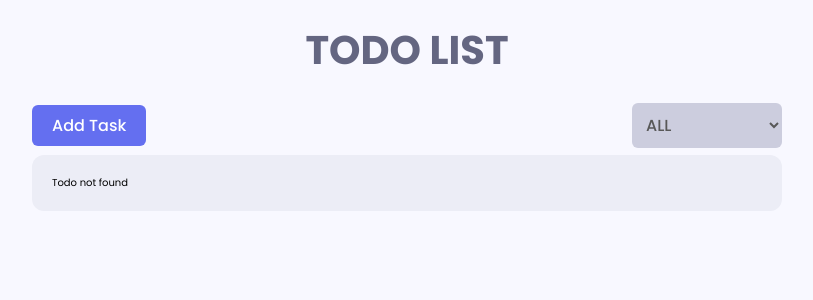
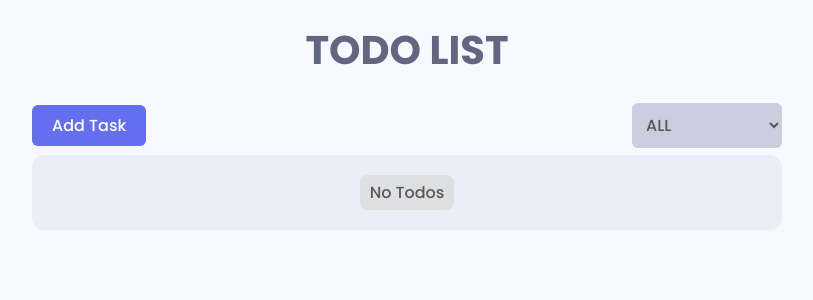
Before and after one commit to uct-trk/Redux-Todo, a React (Create React App) app: page / in a window 1280 px wide. Before the commit this address had no page. Shown: the top 300 px of the page, without its empty margins (233-1046 px from the left). Built offline with nearby package versions, Linux system fonts and the light colour scheme.

Commit message:
animation

```diff
--- a/src/components/AppContent.jsx
+++ b/src/components/AppContent.jsx
@@ -1,26 +1,55 @@
-import React from 'react'
-import { useSelector } from 'react-redux'
-import TodoItem from './TodoItem'
-import styles from '../styles/modules/app.module.scss'
+import { AnimatePresence,motion } from "framer-motion";
+import { useSelector } from "react-redux";
+import TodoItem from "./TodoItem";
+import styles from "../styles/modules/app.module.scss";
+
+const container = {
+  hidden: { opacity: 1 },
+  visible: {
+    opacity: 1,
+    scale: 1,
+    transition: {
+      staggerChildren: 0.2,
+    },
+  },
+};
+const child = {
+  hidden: { y: 20, opacity: 0 },
+  visible: {
+    y: 0,
+    opacity: 1,
+  },
+};
 
 export const AppContent = () => {
-  const filterStatus = useSelector(state => state.todo.filterStatus)
-  const todoList = useSelector((state) => state.todo.todoList)
-  const sortedTodoList = [...todoList]
-  sortedTodoList.sort((a,b) => b.time.localeCompare(a.time))
+  const filterStatus = useSelector((state) => state.todo.filterStatus);
+  const todoList = useSelector((state) => state.todo.todoList);
+  const sortedTodoList = [...todoList];
+  sortedTodoList.sort((a, b) => b.time.localeCompare(a.time));
 
-  const filteredTodoList = sortedTodoList.filter(item => {
-    if(filterStatus === 'all'){
-      return true
+  const filteredTodoList = sortedTodoList.filter((item) => {
+    if (filterStatus === "all") {
+      return true;
     }
-    return item.status === filterStatus
-  })
+    return item.status === filterStatus;
+  });
 
   return (
-    <div className={styles.content__wrapper}>
+    <motion.div
+      className={styles.content__wrapper}
+      variants={container}
+      initial="hidden"
+      animate="visible"
+    >
+        <AnimatePresence>
       {filteredTodoList && filteredTodoList.length > 0 ? (
-        filteredTodoList.map((todo) => <TodoItem key={todo.id} todo={todo}/>)
-      ) : "Todo not found"}
-    </div>
-  )
-}
+        filteredTodoList.map((todo) => <TodoItem key={todo.id} todo={todo} />)
+      ) : (
+        <motion.p variants={child} className={styles.emptyText}>
+          No Todos
+        </motion.p>
+      )}
+      </AnimatePresence>
+    </motion.div>
+  );
+};
--- a/src/components/TodoItem.jsx
+++ b/src/components/TodoItem.jsx
@@ -1,5 +1,6 @@
 import { useEffect } from 'react'
 import { useState } from 'react'
+import { motion } from 'framer-motion';
 import toast from 'react-hot-toast'
 import { MdDelete, MdEdit } from 'react-icons/md'
 import { useDispatch } from 'react-redux'
@@ -8,6 +9,14 @@ import styles from '../styles/modules/todoItem.module.scss'
 import { getClasses } from '../utils/getClasses'
 import CheckButton from './CheckButton'
 import { TodoModal } from './TodoModal'
+
+const child = {
+    hidden: { y: 20, opacity: 0 },
+    visible: {
+      y: 0,
+      opacity: 1,
+    },
+  };
 
 const TodoItem = ({todo}) => {
     const [updateModalOpen, setUpdateModalOpen] = useState(false)
@@ -42,7 +51,7 @@ const TodoItem = ({todo}) => {
 
   return (
     <>
-        <div className={styles.item}>
+        <motion.div className={styles.item} variants={child}>
             <div className={styles.todoDetails}>
                 <CheckButton checked={checked} handleCheck={handleCheck}></CheckButton>
                 <div className={styles.text}>
@@ -60,7 +69,7 @@ const TodoItem = ({todo}) => {
                     <MdDelete/>
                 </div>
             </div>
-        </div>
+        </motion.div>
         <TodoModal type="update" todo={todo} modalOpen={updateModalOpen} setModalOpen={setUpdateModalOpen}/>
     </>
   )
--- a/src/components/TodoModal.jsx
+++ b/src/components/TodoModal.jsx
@@ -1,104 +1,167 @@
 import { useState } from "react";
 import styles from "../styles/modules/modal.module.scss";
 import { MdOutlineClose } from "react-icons/md";
+import { AnimatePresence, motion } from "framer-motion";
 import Button from "./Button";
 import { useDispatch } from "react-redux";
 import { addTodo, updateTodo } from "../slices/todoSlice";
-import {v4 as uuid} from 'uuid'
+import { v4 as uuid } from "uuid";
 import toast from "react-hot-toast";
 import { useEffect } from "react";
 
-export const TodoModal = ({ type ,modalOpen, setModalOpen, todo }) => {
+const dropIn = {
+  hidden: {
+    opacity: 0,
+    transform: "scale(0.9)",
+  },
+  visible: {
+    transform: "scale(1)",
+    opacity: 1,
+    transition: {
+      duration: 0.1,
+      type: "spring",
+      damping: 25,
+      stiffness: 500,
+    },
+  },
+  exit: {
+    transform: "scale(0.9)",
+    opacity: 0,
+  },
+};
 
-  const [title,setTitle] = useState('')
-  const [status,setStatus] = useState('incomplete')
+export const TodoModal = ({ type, modalOpen, setModalOpen, todo }) => {
+  const [title, setTitle] = useState("");
+  const [status, setStatus] = useState("incomplete");
 
-  const dispatch = useDispatch()
+  const dispatch = useDispatch();
 
   useEffect(() => {
-    if(type === 'update' && todo){
-        setTitle(todo.title)
-        console.log(todo.status)
+    if (type === "update" && todo) {
+      setTitle(todo.title);
+      console.log(todo.status);
       setStatus(todo.status);
     } else {
-        setTitle('')
-        setStatus('incomplete')
+      setTitle("");
+      setStatus("incomplete");
     }
-  }, [todo, type, modalOpen])
+  }, [todo, type, modalOpen]);
 
   const handleSubmit = (e) => {
-    e.preventDefault()
-    if(title === ""){
-        toast.error("Please enter a title")
-        return
+    e.preventDefault();
+    if (title === "") {
+      toast.error("Please enter a title");
+      return;
     }
 
-    if(title && status){
-        if(type === "add"){
-            dispatch(addTodo({
+    if (title && status) {
+      if (type === "add") {
+        dispatch(
+          addTodo({
             id: uuid(),
             title: title,
             status: status,
-                time: new Date().toLocaleString()
-            }))
-            toast.success('Task Added Successfully')
-            setModalOpen(false)
-            setTitle('')
+            time: new Date().toLocaleString(),
+          })
+        );
+        toast.success("Task Added Successfully");
+        setModalOpen(false);
+        setTitle("");
       }
 
-       if(type === "update"){
-            if(todo.title !== title || todo.status !== status){
-                dispatch(updateTodo({
+      if (type === "update") {
+        if (todo.title !== title || todo.status !== status) {
+          dispatch(
+            updateTodo({
               ...todo,
               title: title,
               status: status,
-                    time: new Date().toLocaleString()
-                }))
-                setModalOpen(false)
-                toast.success("Todo Updated Successfully")
+              time: new Date().toLocaleString(),
+            })
+          );
+          setModalOpen(false);
+          toast.success("Todo Updated Successfully");
         } else {
-                toast.error('No Changes Made')
+          toast.error("No Changes Made");
         }
       }
     } else {
-        toast.error("Title must fill")
+      toast.error("Title must fill");
     }
-  }
+  };
 
   return (
     <>
+      <AnimatePresence>
         {modalOpen && (
-        <div className={styles.wrapper}>
-        <div className={styles.container}>
-          <div role='button' className={styles.closeButton} onClick={() => setModalOpen(false)} onKeyDown={() => setModalOpen(false)}>
+          <motion.div
+            className={styles.wrapper}
+            initial={{ opacity: 0 }}
+            animate={{ opacity: 1 }}
+            exit={{ opacity: 0 }}
+          >
+            <motion.div
+              className={styles.container}
+              variants={dropIn}
+              initial="hidden"
+              animate="visible"
+              exit="exit"
+            >
+              <motion.div
+                role="button"
+                className={styles.closeButton}
+                onClick={() => setModalOpen(false)}
+                onKeyDown={() => setModalOpen(false)}
+                // animation
+                initial={{ top: 40, opacity: 0 }}
+                animate={{ top: -10, opacity: 1 }}
+                exit={{ top: 40, opacity: 0 }}
+              >
                 <MdOutlineClose />
-          </div>
+              </motion.div>
               <form className={styles.form} onSubmit={handleSubmit}>
-            <h1 className={styles.formTitle}> {type === "update" ? 'Update' : 'Add'} Task</h1>
+                <h1 className={styles.formTitle}>
+                  {" "}
+                  {type === "update" ? "Update" : "Add"} Task
+                </h1>
                 <label htmlFor="title">
                   Title
-              <input type="text" id="title" value={title} onChange={(e) => setTitle(e.target.value)}/>
+                  <input
+                    type="text"
+                    id="title"
+                    value={title}
+                    onChange={(e) => setTitle(e.target.value)}
+                  />
                 </label>
                 <label htmlFor="status">
                   Status
-              <select name="status" id="status" value={status} onChange={(e) => setStatus(e.target.value)}>
+                  <select
+                    name="status"
+                    id="status"
+                    value={status}
+                    onChange={(e) => setStatus(e.target.value)}
+                  >
                     <option value="incomplete">Incomplete</option>
                     <option value="complete">Completed</option>
                   </select>
                 </label>
                 <div className={styles.buttonContainer}>
                   <Button type="submit" variant="primary">
-                {type === 'update' ? 'Update' : 'Add'} Task
+                    {type === "update" ? "Update" : "Add"} Task
                   </Button>
-              <Button onClick={() => setModalOpen(false)} type="button" variant="secondary">
+                  <Button
+                    onClick={() => setModalOpen(false)}
+                    type="button"
+                    variant="secondary"
+                  >
                     Cancel
                   </Button>
                 </div>
               </form>
-        </div>
-      </div>
+            </motion.div>
+          </motion.div>
         )}
-
+      </AnimatePresence>
     </>
   );
 };
```
Lines whose indentation alone changed are shown as unchanged.
